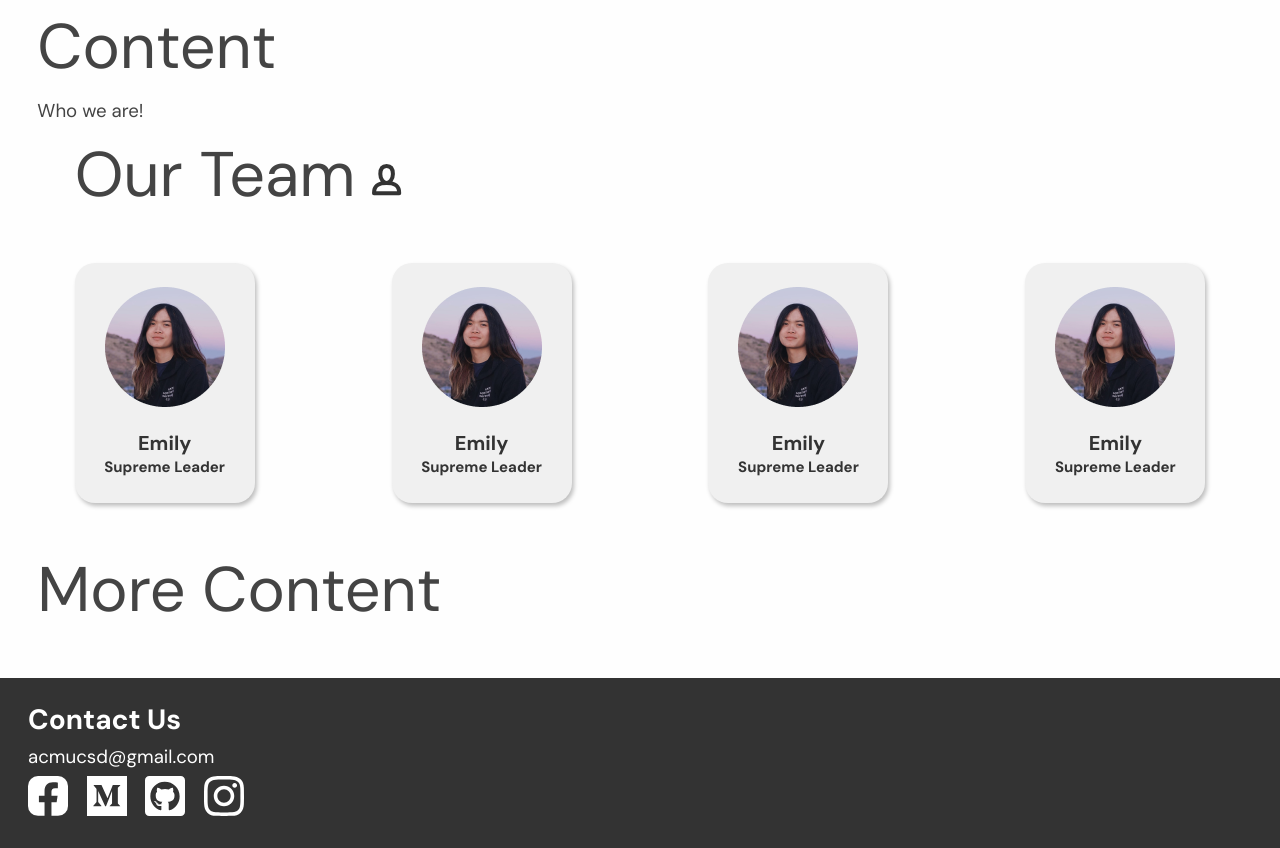
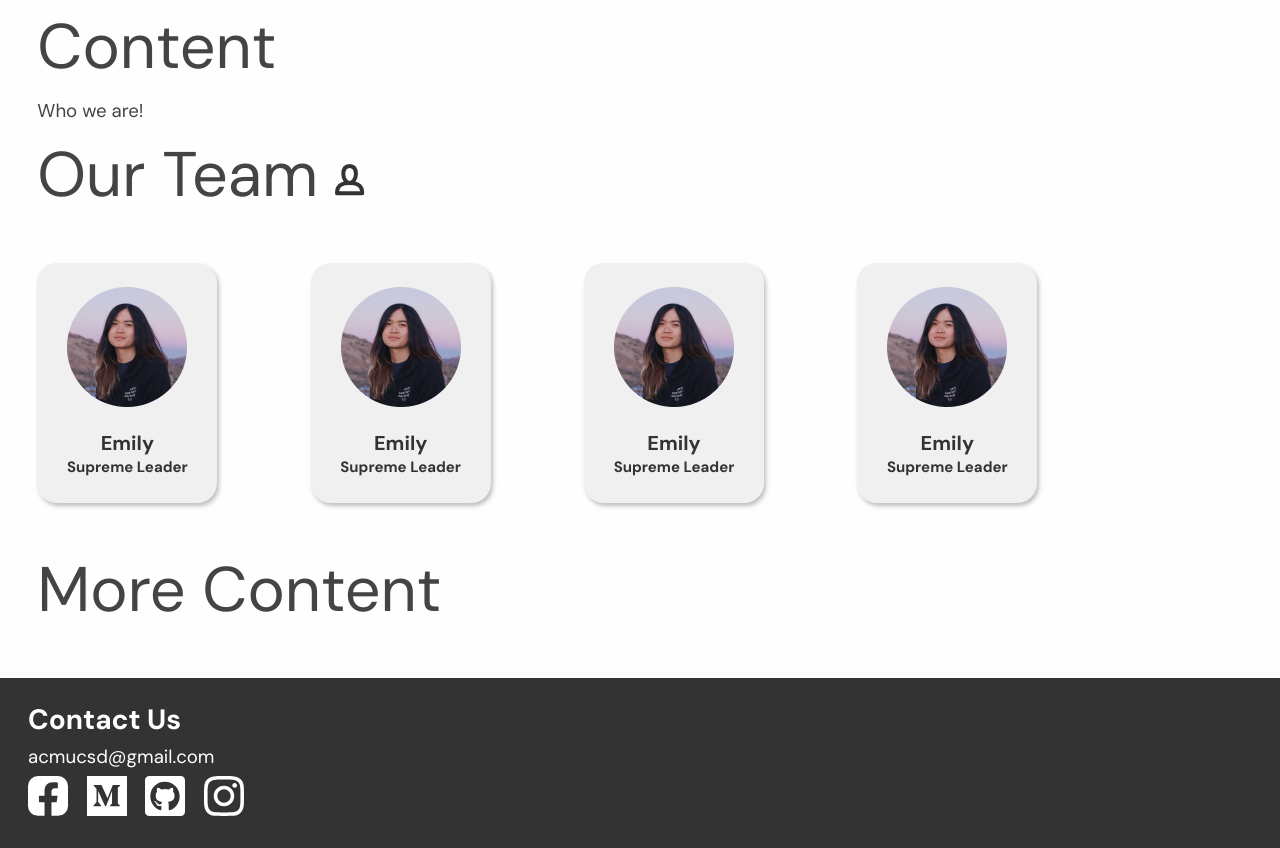
Before and after one commit to acmucsd/static-template, a React (Create React App) app: page / in a window 1280 px wide. Shown: the part 800-1648 px from the top of the page. Built offline with nearby package versions, Linux system fonts and the light colour scheme.

Commit message:
Fix margin errors

```diff
--- a/src/components/Team/style.less
+++ b/src/components/Team/style.less
@@ -2,7 +2,6 @@
 
 .Team {
   font-family: 'DM Sans', sans-serif;
-  margin: 0 @side-margin;
   .h2{
     font-size: 42px;
     color: @black;
@@ -10,7 +9,7 @@
   .teamCardContainer{
     display: flex;
     flex-flow: row wrap;
-    justify-content: space-between;
+    justify-content: flex-start;
     align-items: center;
     @media screen and (max-width: @sm){
       justify-content: space-around;
--- a/src/components/TeamCard/style.less
+++ b/src/components/TeamCard/style.less
@@ -11,7 +11,10 @@
   justify-content: space-evenly;
   flex-direction: column;
   box-shadow: 2px 3px 4px rgba(0, 0, 0, 0.25);
-  margin: 2rem 0;
+  margin: 2rem 5rem 2rem 0;
+  @media screen and (max-width: @md){
+    margin:2rem 2rem;
+  }
   .image {
       display: block;
       margin: 0 auto;
--- a/src/styles/vars.less
+++ b/src/styles/vars.less
@@ -9,5 +9,3 @@
 @sm: 576px;
 @md: 768px;
 @lg: 992px;
-
-@side-margin:2rem;
```
